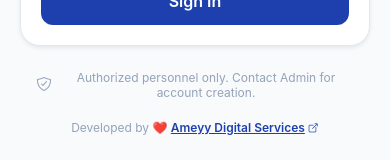
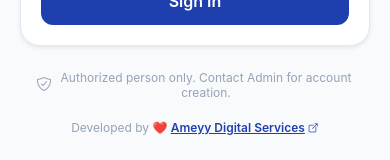
Before and after one commit to Kabi09/vairavan-automation-client, a React Native app in the folder duty-management-app/: screen /DashboardTab in a window 390 px wide. Shown: the part 577-737 px from the top of the page. Built offline with nearby package versions, Linux system fonts and the light colour scheme; no server answers.

Commit message:
add final

```diff
--- a/duty-management-app/src/components/AdminSendMessageModal.jsx
+++ b/duty-management-app/src/components/AdminSendMessageModal.jsx
@@ -169,7 +169,7 @@ export const AdminSendMessageModal = ({ visible, onClose, onMessageSent }) => {
               </View>
               <View>
                 <Text style={styles.modalTitle}>Send Message</Text>
-                <Text style={styles.modalSubTitle}>Broadcast or targeted staff notice</Text>
+                <Text style={styles.modalSubTitle}>Broadcast or targeted Employee notice</Text>
               </View>
             </View>
             <TouchableOpacity
--- a/duty-management-app/src/navigation/RootNavigator.jsx
+++ b/duty-management-app/src/navigation/RootNavigator.jsx
@@ -16,7 +16,7 @@ export const RootNavigator = () => {
   if (isLoading) {
     return (
       <View style={styles.loadingContainer}>
-        <LoadingIndicator message="Starting Duty Manager..." />
+        <LoadingIndicator message="Starting Work Manager..." />
       </View>
     );
   }
--- a/duty-management-app/src/screens/auth/LoginScreen.jsx
+++ b/duty-management-app/src/screens/auth/LoginScreen.jsx
@@ -190,7 +190,7 @@ export const LoginScreen = () => {
           <View style={styles.footer}>
             <Ionicons name="shield-checkmark-outline" size={16} color={COLORS.textMuted} />
             <Text style={styles.footerText}>
-              Authorized personnel only. Contact Admin for account creation.
+              Authorized person only. Contact Admin for account creation.
             </Text>
           </View>
 
```
